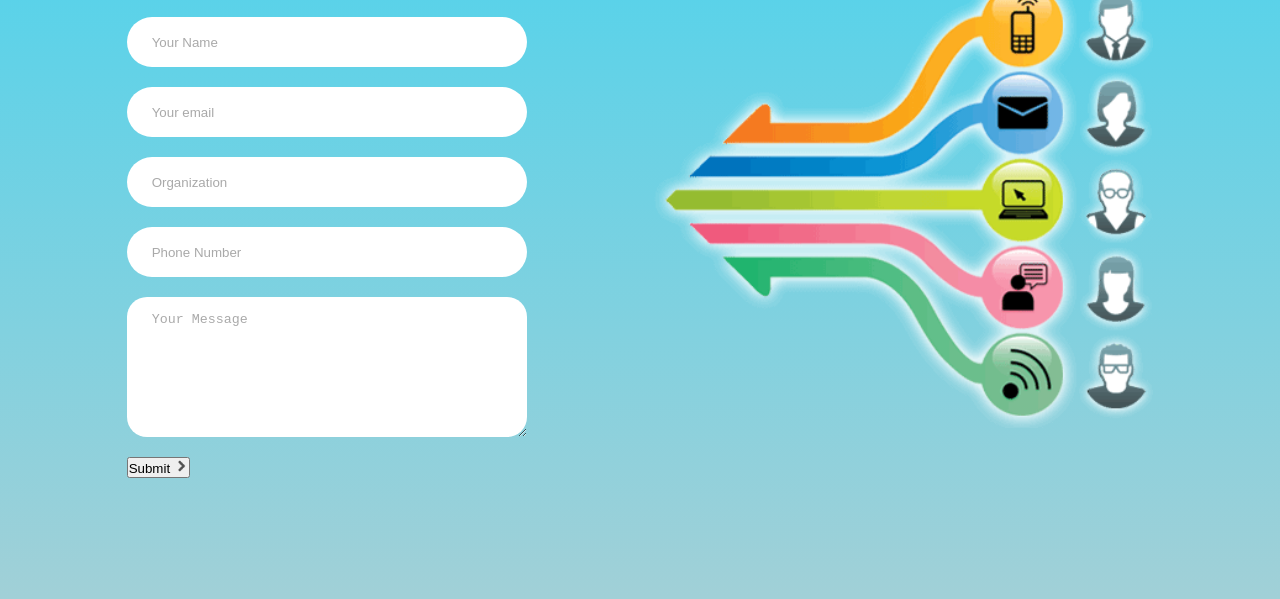
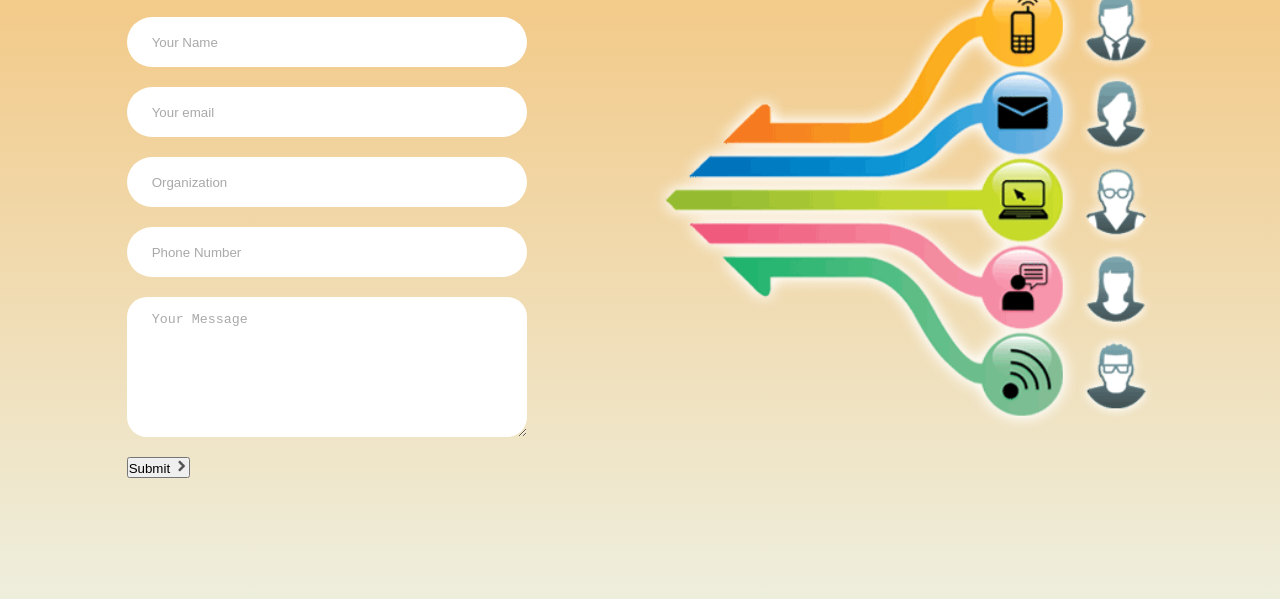
Before and after one commit to pratapsta/web-form, a plain HTML site: page index.html in a window 1280 px wide. Shown: the part 201-800 px from the top of the page. Drawn offline with Linux system fonts and the light colour scheme.

Commit message:
Initial commit

```diff
--- a/style.css
+++ b/style.css
@@ -5,7 +5,7 @@
 }
 body{
     font-family: 'outfit' ;
-    background: linear-gradient(#43d3ef,#a1d0d7);
+    background: linear-gradient(#f4be6d,#eeeedd);
 }
 .cotact-contaier{
 height: 100vh;
```
